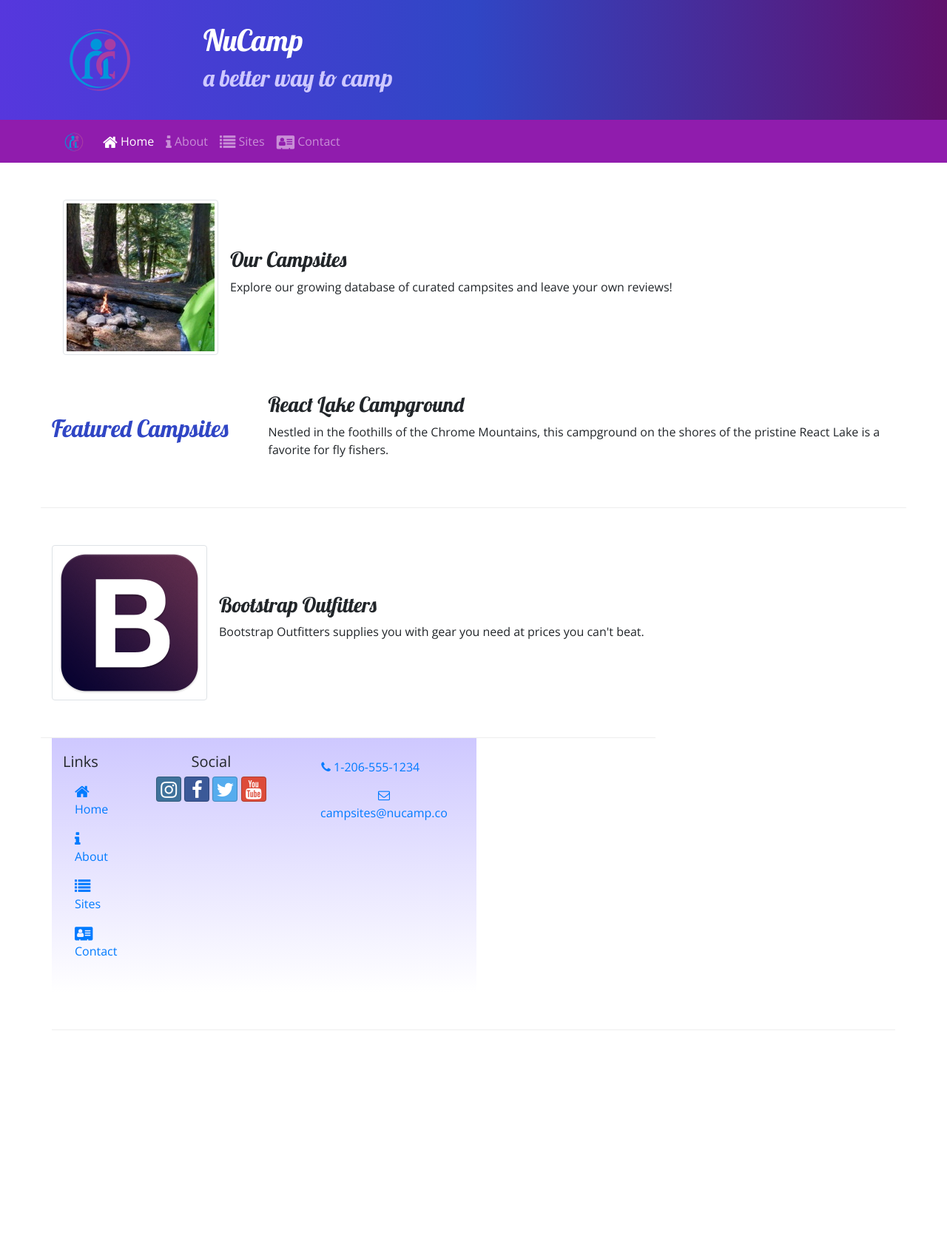
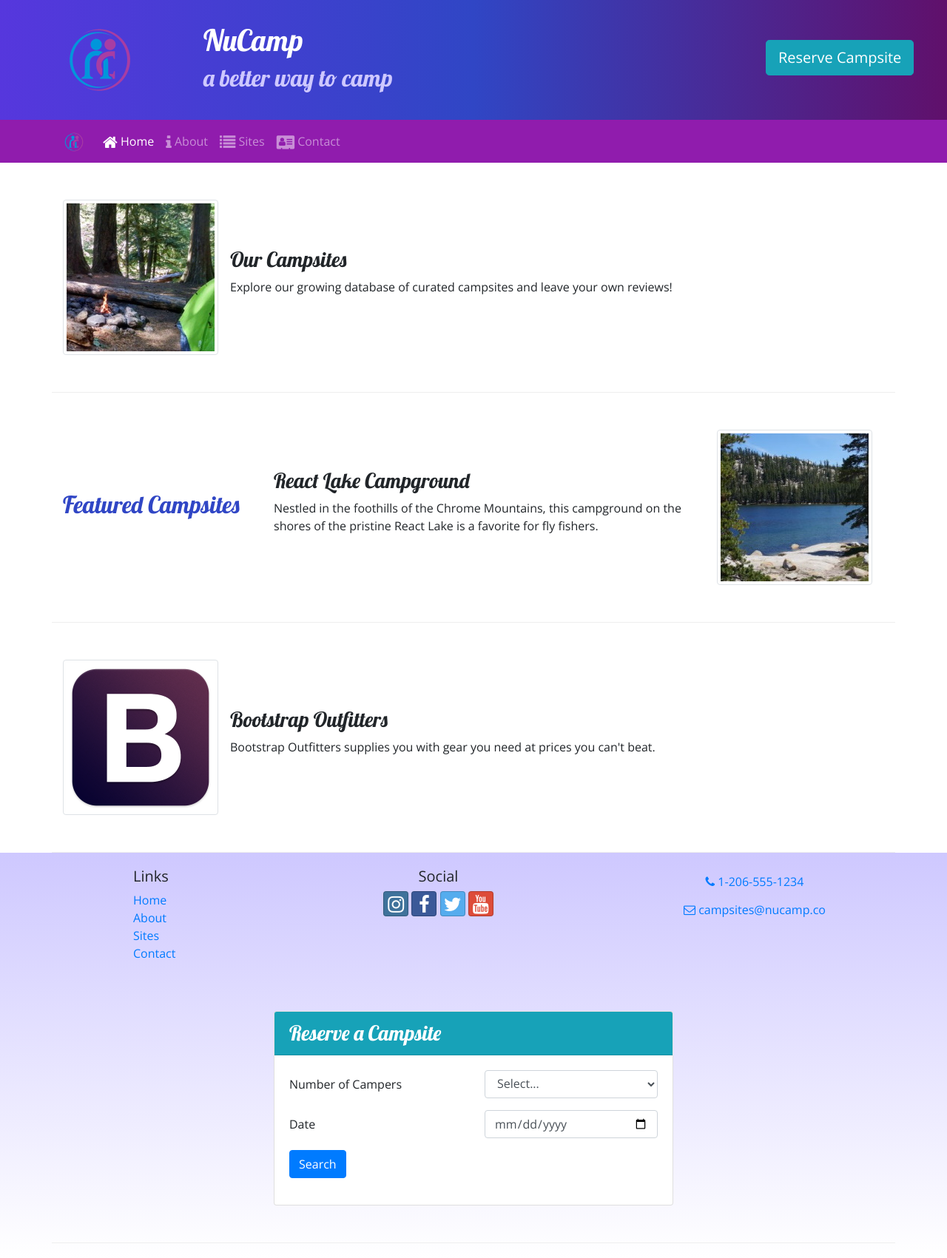
Before and after one commit to mashmerro/bootstrap-nucampsite, a website: page Index.html in a window 1280 px wide. Shown: the whole page at 74% size. Before the commit the page ends 1393 px from the top, so only its background shows below. Drawn offline with nearby package versions, Linux system fonts and the light colour scheme.

Commit message:
Week 2 Assignment

```diff
--- a/Index.html
+++ b/Index.html
@@ -1,8 +1,5 @@
 <!DOCTYPE html>
 <html lang="en">
-
-
-
     <head>
         <!-- Required meta tags always come first -->
         <meta charset="utf-8" />
@@ -12,158 +9,180 @@
         <link rel="stylesheet" href="node_modules/bootstrap/dist/css/bootstrap.min.css" />
 
         <!-- Additional CSS must be placed after Bootstrap CSS -->
-    <link rel="stylesheet" href="https://fonts.googleapis.com/css?family=Lobster|Open+Sans" />
-    <link rel="stylesheet" href="css/styles.css" />
-    <link rel="stylesheet" href="node_modules/font-awesome/css/font-awesome.min.css" />
-    <link rel="stylesheet" href="node_modules/bootstrap-social/bootstrap-social.css" />
+        <link rel="stylesheet" href="node_modules/font-awesome/css/font-awesome.min.css" />     <!--Fonts and icons for navbar and footer-->
+        <link rel="stylesheet" href="node_modules/bootstrap-social/bootstrap-social.css" />     <!--Icons for social links-->
+        <link rel="stylesheet" href="https://fonts.googleapis.com/css?family=Lobster|Open+Sans" />  <!--Google fonts-->
+        <link rel="stylesheet" href="css/styles.css" />     <!--Your own styles-->
+
         <title>NuCamp: A Better Way To Camp</title>
     </head>
 
-
-
-
     <body>
-
-
-    <header class="jumbotron jumbotron-fluid">
-        <div class="container">
-            <div class="row">
+        <header class="jumbotron jumbotron-fluid"> <!--big gray box for special attention | "jumbotron-fluid": full width without rounded corners-->
+            <div class="container"> <!--1 row-->
+                <div class="row">   <!--3 col-->
                     <div class="col-4 col-sm-3 col-md-2 align-self-center">
-                    <a href="#"><img src="img/logo.png" class="img-fluid" /></a>
-                </div>
+                        <a href="#"><img src="img/logo.png" class="img-fluid" /></a> <!--clicking the logo will go back to itself | "img-fluid" = max-width: 100%, height: auto-->
+                    </div>  <!--col-->
                     <div class="col">
                         <h1>NuCamp</h1>
                         <h2>a better way to camp</h2>
-                </div>
-            </div>
-        </div>
-
+                    </div>  <!--col-->
+                    <div class="col-md-4 col-xl-2 mt-4">
+                        <a href="#reserveForm" class="text-nowrap">     <!--anchor button will point to the form ID on the bottom of the page-->
+                            <button class="btn btn-info btn-lg">Reserve Campsite</button>   <!--button is teal and large-->
+                        </a>
+                    </div>  <!--col-->
+                </div>  <!--row-->
+            </div>  <!--contianer-->
         </header>
 
-
-
-
-    <nav class="navbar navbar-expand-sm navbar-dark sticky-top">
-
+        <nav class="navbar navbar-expand-sm navbar-dark sticky-top"> <!--navigation header | "navbar-expand-sm": extend or collapse on xs viewport | "sticky-top": fixed navbar when scrolling"-->
             <div class="container">
-            <a class="navbar-brand" href="#"><img src="img/logo.png" height="30" width="30"
-                    alt="image of nucamp logo"></a>
-            <button class="navbar-toggler" type="button" data-toggle="collapse" data-target="#nucampNavbar">
-                <span class="navbar-toggler-icon"></span>
+                <a class="navbar-brand" href="#"><img src="img/logo.png" height="30" width="30" alt="image of nucamp logo"></a> <!--"navbar-brand": for company logo, points to itself when clicked-->
+                <!--Hamburger button on xs viewport-->
+                <button class="navbar-toggler" type="button" data-toggle="collapse" data-target="#nucampNavbar">    <!--button when toggled | "data-toggle": when toggled, points to the "collapse" class | "data-target": pointing to the target ID collapse navbar-->
+                    <span class="navbar-toggler-icon"></span>   <!--'span': attribute to style by CSS | "navbar-toggler-icon": bootstrap hamburger icon-->
                 </button>
-
-            <div class="collapse navbar-collapse" id="nucampNavbar">
-                <ul class="navbar-nav">
-                    <li class="nav-item active"><a class="nav-link" href="#"><i class="fa fa-home fa-lg"></i> Home</a>
+                <!--When toggling hamburger collapse-->
+                <div class="collapse navbar-collapse" id="nucampNavbar"> <!--for button attribute when clicked-->
+                    <ul class="navbar-nav"> <!--List vertically navigation bar-->
+                        <li class="nav-item active"> <!--"nav-item active": highlights current active page-->
+                            <a class="nav-link" href="#"><i class="fa fa-home fa-lg"></i> Home</a> <!--link pointing to itself | "fa fa-home fa-lg": font aweseome font with large home icon from its library-->
                         </li>
-                    <li class="nav-item"><a class="nav-link" href="aboutus.html"><i class="fa fa-info fa-lg"></i>
-                            About</a></li>
-                    <li class="nav-item"><a class="nav-link" href="#"><i class="fa fa-list fa-lg"></i> Sites</a></li>
-                    <li class="nav-item"><a class="nav-link" href="contactus.htmlnop"><i
-                                class="fa fa-address-card fa-lg"></i> Contact</a></li>
+                        <li class="nav-item">
+                            <a class="nav-link" href="aboutus.html"><i class="fa fa-info fa-lg"></i> About</a>
+                        </li>
+                        <li class="nav-item">
+                            <a class="nav-link" href="#"><i class="fa fa-list fa-lg"></i> Sites</a>
+                        </li>
+                        <li class="nav-item">
+                            <a class="nav-link" href="contactus.htmlnop"><i class="fa fa-address-card fa-lg"></i> Contact</a>
+                        </li>
                     </ul>
-            </div>
-        </div>
+                </div>  <!--collapse-->
+            </div>  <!--container-->
         </nav>
 
-    <div class="container">
-        <div class="row row-content align-items-center">
+        <div class="container"> <!--3 rows-->
+            <div class="row row-content align-items-center">    <!--1 col     | "row-content: has pre-built CSS styles padding, etc"-->
+                <div class="col">
+                    <div class="media">     <!--images or videos are positioned next to the content instead of being in the middle of the content-->
+                        <img class="d-flex mr-3 img-thumbnail" src="img/breadcrumb-trail-thumb.jpg" alt="Breadcrumb Trail" />
+                        <div class="media-body align-self-center">  <!--"media-body": corresponding with the "media" class and always inside it-->
+                            <h3>Our Campsites</h3>
+                            <p class="d-none d-sm-block">Explore our growing database of curated campsites and leave your own reviews!</p>  <!--"d-none": hidden | "d-sm-block": not visible on xs but visible on small and up viewports-->
+                        </div>  <!--media-body-->
+                    </div>  <!--media-->
+                </div>  <!--col-->
+            </div>  <!--1st row-->
+
+            <div class="row row-content align-items-center">    <!--2 col-->
+                <div class="col-sm-4 col-md-3">
+                    <h2>Featured Campsites</h2>
+                </div>  <!--col-->
                 <div class="col">
                     <div class="media">
-                    <img class="d-flex mr-3 img-thumbnail" src="img/breadcrumb-trail-thumb.jpg"
-                        alt="Breadcrumb Trail" />
                         <div class="media-body align-self-center">
-                        <h3>Our Campsites</h3>
-                        <p class="d-none d-sm-block">Explore our growing database of curated campsites and leave your
-                            own reviews!</p>
-                    </div>
-                </div>
-            </div>
+                            <h3>React Lake Campground</h3>
+                            <p class="d-none d-sm-block">Nestled in the foothills of the Chrome Mountains, this campground on the shores of the pristine
+                                React Lake is a favorite for fly fishers.</p>
+                        </div>  <!--media-body-->
+                        <img class= "d-flex mr-3 img-thumbnail" src="img/react-lake-thumb.jpg" alt="React Lake"/>   <!--"d-flex": automatically aligns with corresponding elements | margin right by 3 | "img-thumbnail": bootstrap css with rounded white borders-->
+                    </div>  <!--media-->
+                </div>  <!--col-->
+            </div>  <!--row-->
 
-            <div class="row row-content align-items-center">
-                <div class="col-sm-4 col-md-3">
-                    <h2>Featured Campsites</h2>
-                </div>
-                <div class="col">
-                    <h3>React Lake Campground</h3>
-                    <p>Nestled in the foothills of the Chrome Mountains, this campground on the shores of the pristine
-                        React
-                        Lake is a favorite for fly fishers.</p>
-                </div>
-            </div>
-
-
-
-            <div class="row row-content">
+            <div class="row row-content align-items-center">   <!--1 col-->
                 <div class="col">
                     <div class="media">
-                        <img class="d-flex mr-3 img-thumbnail" src="img/bootstrap-thumb.png"
-                            alt="Bootstrap Outfitters" />
+                        <img class="d-flex mr-3 img-thumbnail" src="img/bootstrap-thumb.png" alt="Bootstrap Outfitters" />
                         <div class="media-body align-self-center">
                             <h3>Bootstrap Outfitters</h3>
-                            <p class="d-none d-sm-block">Bootstrap Outfitters supplies you with gear you need at prices
-                                you can't beat.</p>
-                        </div>
-                    </div>
-                </div>
+                            <p class="d-none d-sm-block">Bootstrap Outfitters supplies you with gear you need at prices you can't beat.</p>
+                        </div> <!--media-body-->
+                    </div>  <!--media-->
+                </div>  <!--col-->
+            </div>  <!--row-->
+        </div>  <!--container-->
 
-            </div>
-
-
-
-
-
-
-
-            <footer class="site-footer">
-                <div class="container">
-                    <div class="row">
-                        <div class="col-4 col-sm-2">
+        <footer class="site-footer">    <!--"site-footer": bootstrap pre-built CSS class-->
+            <div class="container"> <!--2 rows-->
+                <div class="row">   <!--3 cols-->
+                    <div class="col-4 col-sm-2 offset-1">
                         <h5>Links</h5>
                         <ul class="list-unstyled">
-                                <li class="nav-item active"><a class="nav-link" href="#"><i
-                                            class="fa fa-home fa-lg"></i>
-                                        Home</a></li>
-                                <li class="nav-item"><a class="nav-link" href="aboutus.html"><i
-                                            class="fa fa-info fa-lg"></i>
-                                        About</a></li>
-                                <li class="nav-item"><a class="nav-link" href="#"><i class="fa fa-list fa-lg"></i>
-                                        Sites</a>
-                                </li>
-                                <li class="nav-item"><a class="nav-link" href="#"><i
-                                            class="fa fa-address-card fa-lg"></i>
-                                        Contact</a></li>
+                            <li><a href="#">Home</a></li>
+                            <li><a href="aboutus.html">About</a></li>
+                            <li><a href="#">Sites</a></li>
+                            <li><a href="contactus.html">Contact</a></li>
                         </ul>
-                        </div>
-
+                    </div>  <!--col-->
                     <div class="col-6 col-sm-5 text-center">
                         <h5>Social</h5>
-                            <a class="btn btn-social-icon btn-instagram" href="http://instagram.com/"><i
-                                    class="fa fa-instagram"></i></a>
-                            <a class="btn btn-social-icon btn-facebook" href="http://facebook.com/"><i
-                                    class="fa fa-facebook"></i></a>
-                            <a class="btn btn-social-icon btn-twitter" href="http://twitter.com/"><i
-                                    class="fa fa-twitter"></i></a>
-                            <a class="btn btn-social-icon btn-google" href="http://youtube.com/"><i
-                                    class="fa fa-youtube"></i></a>
+                        <a class="btn btn-social-icon btn-instagram" href="http://instagram.com/">  <!--"btn-social-icon": bootstrap social icon toolkit-->
+                            <i class="fa fa-instagram"></i> <!--'<i>': alt text | font-awesome icon (if the anchor tag doesn't have the bootstrap-social icon)-->
+                        </a>
+                        <a class="btn btn-social-icon btn-facebook" href="http://facebook.com/">
+                            <i class="fa fa-facebook"></i>
+                        </a>
+                        <a class="btn btn-social-icon btn-twitter" href="http://twitter.com/">
+                            <i class="fa fa-twitter"></i>
+                        </a>
+                        <a class="btn btn-social-icon btn-google" href="http://youtube.com/">
+                            <i class="fa fa-youtube"></i>
+                        </a>
+                    </div>  <!--col-->
+                    <div class="col-sm-4 text-center">
+                        <a role="button" class="btn btn-link" href="tel:+12065551234">  <!--'role': attribute to show for screen readers-->
+                            <i class="fa fa-phone"></i> 1-206-555-1234       <!--font-awesome icon-->
+                        </a><br />
+                        <a role="button" class="btn btn-link" href="mailto:campsites@nucamp.co">
+                            <i class="fa fa-envelope-o"></i> campsites@nucamp.co</a>
+                    </div>  <!--col-->
+                </div> <!--row-->
+                <div class="row row-content">   <!--1 col-->
+                    <div class="col-sm-6 mx-auto">  <!--"mx-auto": horizontally center fixed width-->
+                        <div class="card">  <!--"card": similar to a table but used for only 1 header instead of a table with multiple cols-->
+                            <h3 class="card-header bg-info text-white">Reserve a Campsite</h3>  <!--Header with teal background and white text-->
+                            <div class="card-body"> <!--"card-header"s contents-->
+                                <form id="reserveForm">     <!--target ID for the "Reserve Campsite" button on the top header-->
+                                    <div class="form-group row">    <!--"form-group": used for rows in <form> to group together-->
+                                        <label for="numCampers" class="col-sm-6 col-form-label">Number of Campers</label> <!--when clicked, will target the <select> dropdown   | "form-label": used with labels in a form-->
+                                        <div class="col">
+                                            <select name="numCampers" id="numCampers" class="form-control"> <!--"numCampers": target ID when label is clicked | "form-control": used in any <input>, <select> elements-->
+                                                <option>Select...</option>
+                                                <option value="1">1</option>
+                                                <option value="2">2</option>
+                                                <option value="3">3</option>
+                                                <option value="4">4</option>
+                                                <option value="5">5</option>
+                                                <option value="6">6</option>
+                                            </select>
                                         </div>
-
-                        <div class="col-sm-4 text-center">
-                            <a role="button" class="btn btn-link" href="tel:+12065551234"><i class="fa fa-phone"></i>
-                                1-206-555-1234</a><br />
-                            <a role="button" class="btn btn-link" href="mailto:campsites@nucamp.co"><i
-                                    class="fa fa-envelope-o"></i> campsites@nucamp.co</a>
-                        </div>
-                    </div>
-                </div>
+                                    </div>  <!--row-->
+                                    <div class="form-group row">
+                                        <label for="date" class="col-sm-6 col-form-label">Date</label>
+                                        <div class="col-sm-6">
+                                                <input type="date" id="date" name="date" placeholder="Date" class="form-control"/>
+                                        </div>  <!--col-->
+                                    </div>  <!--row-->
+                                    <div class="form-group row">
+                                        <div class="col">
+                                            <button type="submit" class="btn btn-primary">Search</button>   <!--blue ("btn-primary") submit type button-->
+                                        </div>  <!--col-->
+                                    </div>  <!--row-->
+                                </form>
+                            </div>  <!--card-header-->
+                        </div>  <!--card-->
+                    </div>  <!--col-->
+                </div>  <!--row-->
+            </div>  <!--container-->
         </footer>
-
-
 
         <!-- jQuery must come first, then Popper.js, then the Bootstrap JavaScript plugins.-->
         <script src="node_modules/jquery/dist/jquery.slim.min.js"></script>
         <script src="node_modules/popper.js/dist/umd/popper.min.js"></script>
         <script src="node_modules/bootstrap/dist/js/bootstrap.min.js"></script>
     </body>
-
 </html>
```
Lines whose indentation alone changed are shown as unchanged.
